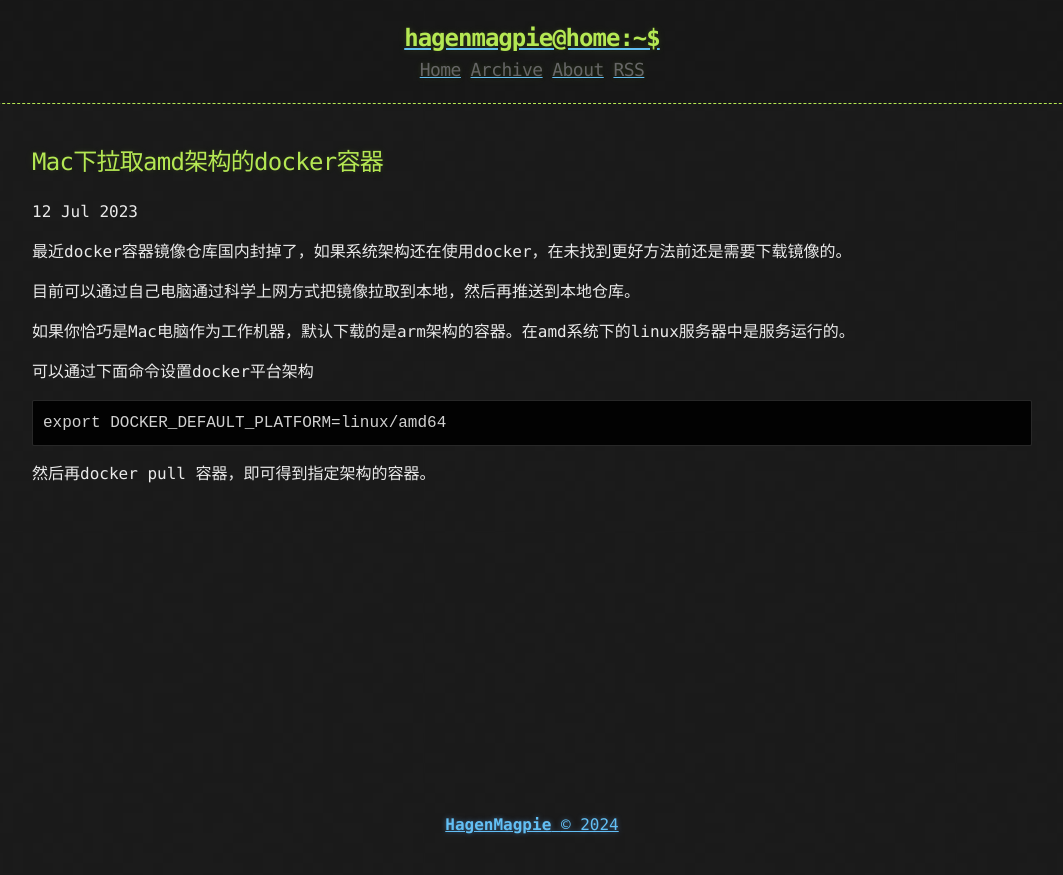
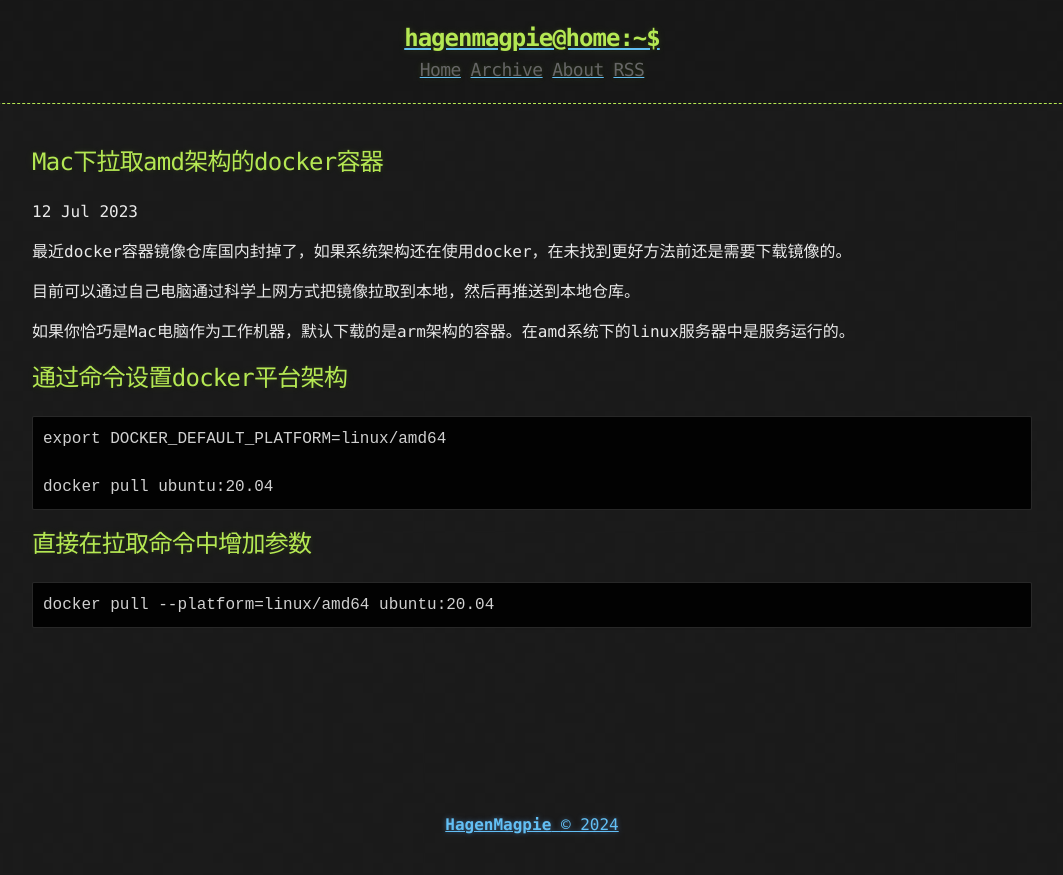
Before and after one commit to Hagenmagpie/hagenmagpie.github.io, a Jekyll site: the page built from _posts/2023-07-12-mac-pull-docker-for-amd.md, in a window 1280 px wide. Shown: the top 875 px of the page, without its empty margins (108-1171 px from the left). Built offline with Jekyll 4.4.1, drawn with Linux system fonts in a browser that asks for light colours.

Commit message:
Mac下拉取amd架构的docker容器

````diff
--- a/_posts/2023-07-12-mac-pull-docker-for-amd.md
+++ b/_posts/2023-07-12-mac-pull-docker-for-amd.md
@@ -9,10 +9,18 @@ published: true
 
 如果你恰巧是Mac电脑作为工作机器，默认下载的是arm架构的容器。在amd系统下的linux服务器中是服务运行的。
 
-可以通过下面命令设置docker平台架构
+
+## 通过命令设置docker平台架构
 
 ```
 export DOCKER_DEFAULT_PLATFORM=linux/amd64
+
+docker pull ubuntu:20.04
 ```
 
-然后再docker pull 容器，即可得到指定架构的容器。
+
+## 直接在拉取命令中增加参数
+
+```
+docker pull --platform=linux/amd64 ubuntu:20.04
+```
````
